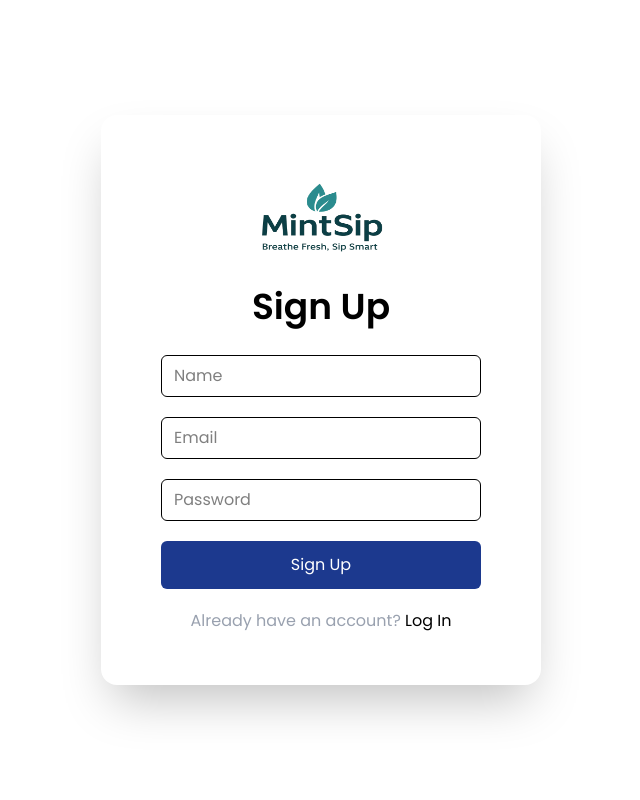
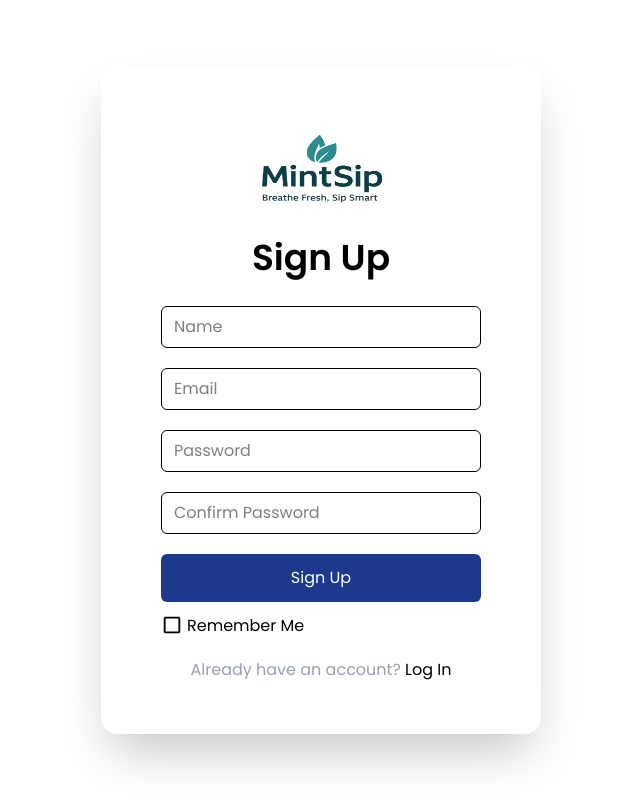
Before and after one commit to M-Juss/React-Tailwind-Website, a React (Vite) app: page /contact in a window 1280 px wide. Shown: the whole page, without its empty margins (319-959 px from the left). Built offline with nearby package versions, Linux system fonts and the light colour scheme.

Commit message:
Fix Sign-up Page

```diff
--- a/src/pages/SignUp.jsx
+++ b/src/pages/SignUp.jsx
@@ -1,6 +1,13 @@
-import React from 'react'
+import React, { useState } from 'react'
+import { MdCheckBoxOutlineBlank} from "react-icons/md";
+import { IoCheckbox } from "react-icons/io5";
+
+
 
 const SignUp = () => {
+
+    const [rememberMe, setRememberMe] = useState(false);
+
   return (
     <div className='flex justify-center align-middle items-center h-screen max-w-screen bg-white'>
         <div className='flex flex-col px-15 py-13 rounded-2xl shadow-2xl'>
@@ -9,10 +16,16 @@ const SignUp = () => {
             <input placeholder='Name' type='text' className='border-1 border-gray-l00 rounded-md outline-none focus:outline-none mb-5 px-3 py-2 text-l w-80'></input>
             <input placeholder='Email' type='email' className='border-1 border-gray-l00 rounded-md outline-none focus:outline-none mb-5 px-3 py-2 text-l w-80'></input>
             <input placeholder='Password' type='password' className='border-1 border-gray-l00 rounded-md outline-none focus:outline-none mb-5 px-3 py-2 text-l w-80'></input>
+             <input placeholder='Confirm Password' type='password' className='border-1 border-gray-l00 rounded-md outline-none focus:outline-none mb-5 px-3 py-2 text-l w-80'></input>
 
             <button className='bg-blue-900 px-5 py-3 text-white hover:bg-blue-600 rounded-md'>Sign Up</button>
 
-            <p className='text-gray-400 text-center pt-5'>Already have an account? <a href="#"className='text-black'>Log In</a></p>
+            <div className=' flex space-x-1 pt-3  ' onClick={() => setRememberMe(!rememberMe)}>
+                {rememberMe ? <IoCheckbox size={22}/> : <MdCheckBoxOutlineBlank  size={22}/>}
+                <span>Remember Me</span>
+            </div>
+
+            <p className='text-gray-400 text-center pt-5'>Already have an account? <a href="#"className='text-black hover:text-blue'>Log In</a></p>
 
         </div>
     </div>
```
